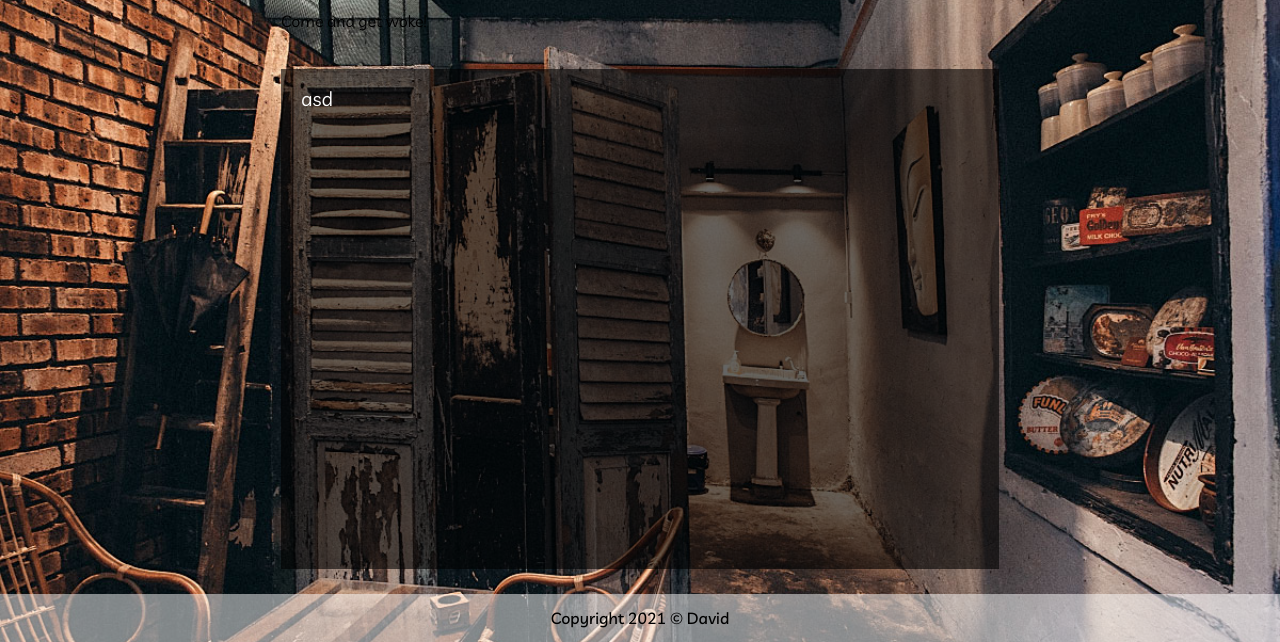
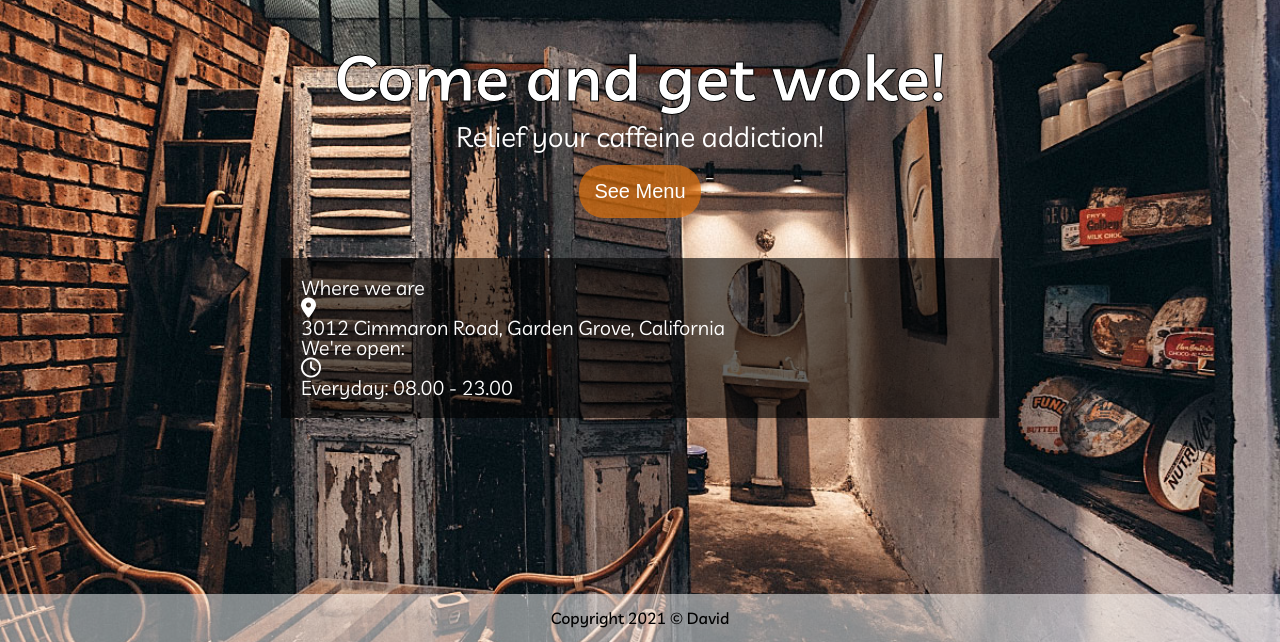
Before and after one commit to David-Ph/restaurant-page, a website built with webpack: page dist/index.html in a window 1280 px wide. Shown: the part 158-800 px from the top of the page. Built offline with nearby package versions, Linux system fonts and the light colour scheme.

```diff
--- a/dist/index.html
+++ b/dist/index.html
@@ -5,6 +5,8 @@
     <meta http-equiv="X-UA-Compatible" content="IE=edge" />
     <meta name="viewport" content="width=device-width, initial-scale=1.0" />
     <title>Wokee Cafe</title>
+    <!-- ? font awesome -->
+    <script src="https://kit.fontawesome.com/5237ed7d0e.js" crossorigin="anonymous"></script>
     <!-- ? google font -->
     <link rel="preconnect" href="https://fonts.gstatic.com" />
     <link
@@ -21,7 +23,7 @@
           <img src="./images/page-logo.png" alt="" />
         </div>
         <ul class="main-nav">
-          <li class="menu-item">Home</li>
+          <li class="menu-item active">Home</li>
           <li class="menu-item">Menu</li>
           <li class="menu-item">Contact</li>
         </ul>
@@ -30,8 +32,23 @@
 
     <div class="page-container">
       <div id="content">
-        <h1 class="home-title">Come and get woke!</h1>
-        <div class="content-container">asd</div>
+        <div class="home">
+          <h1 class="home-title">Come and get woke!</h1>
+          <h2 class="home-subtitle">Relief your caffeine addiction!</h2>
+          <button class="see-menu">See Menu</button>
+        </div>
+        <div class="content-container">
+          <div class="location">
+            <h2 class="location-title">Where we are</h2>
+            <p class="location-logo"><i class="fas fa-map-marker-alt orange"></i></p>
+            <p class="location-details">3012  Cimmaron Road, Garden Grove, California</p>
+          </div>
+          <div class="opening-hours">
+            <h2 class="opening-hours-title">We're open:</h2>
+            <p class="opening-hours-logo"><i class="far fa-clock orange"></i></i></p>
+            <p class="opening-hours-details"><span class="orange">Everyday</span>: 08.00 - 23.00</p>
+          </div>
+        </div>
       </div>
     </div>
 
--- a/dist/style.css
+++ b/dist/style.css
@@ -142,6 +142,10 @@
   padding: 1em;
   box-sizing: border-box;
 }
+.orange-bold{
+  color: rgb(230, 115, 8);
+  /* font-weight: 500; */
+}
 
 /* ** HEADER ** */
 /* *************** */
@@ -171,19 +175,48 @@
   cursor: pointer;
   color: #fff;
 }
+.active{
+  transform: scale(1.15);
+  color: #fff;
+}
 
 /* ** CONTENT ** */
 /* *************** */
 #content{
+  margin: 2em 0;
   width: 100%;
-  height: 500px;
 }
-
-
+.home{
+  text-align: center;
+  color: #fff;
+}
+.home-title{
+  font-size: 4rem;
+  font-weight: 700;
+  -webkit-text-fill-color: white;
+  -webkit-text-stroke-width: 1px;
+  -webkit-text-stroke-color: black;
+}
+.home-subtitle{
+  margin: 0.5em 0;
+  font-size: 1.75rem;
+}
+.see-menu{
+  background-color: rgba(230, 115, 8, 0.65);
+  border: none;
+  padding: 0.75em;
+  font-size: 1.25rem;
+  color: #fff;
+  border-radius: 25px;
+  transition: 0.05s
+}
+.see-menu:hover{
+  cursor: pointer;
+  background-color: rgba(230, 115, 8, 0.85);
+}
 .content-container{
   background-color: rgba(0, 0, 0, 0.6);
   width: 100%;
-  height: 100%;
   color: #fff;
   margin: 2em 0;
   padding: 1em;
```
Also changed, not shown: 1 other file.
